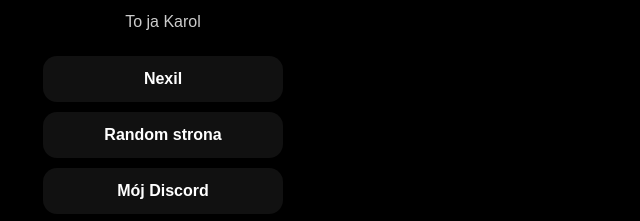
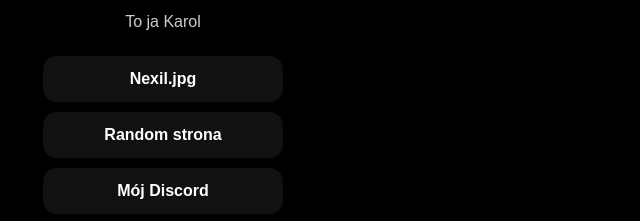
Before and after one commit to jajkojjd/moja-strona, a plain HTML site: page index.html in a window 1280 px wide. Both pictures are taken after a click on the button "Zweryfikuj mnie ✅". Shown: the part 291-512 px from the top of the page, 477-1117 px from the left. Drawn offline with Linux system fonts and the light colour scheme.

Commit message:
Update index.html

```diff
--- a/index.html
+++ b/index.html
@@ -258,7 +258,7 @@
                 class="button"
                 href="https://jajkojjd.github.io/nexil.jpg/"
             >
-                Nexil
+                Nexil.jpg
             </a>
 
             <a
```
